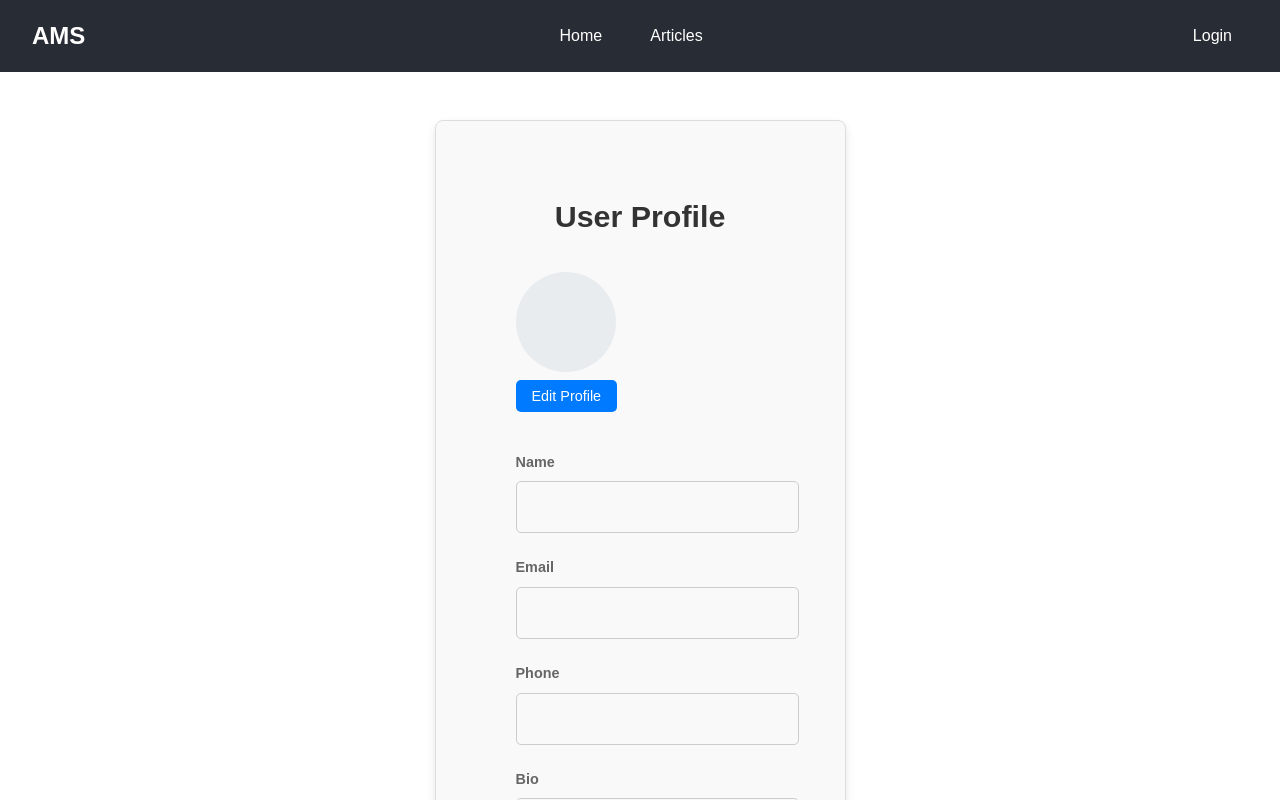
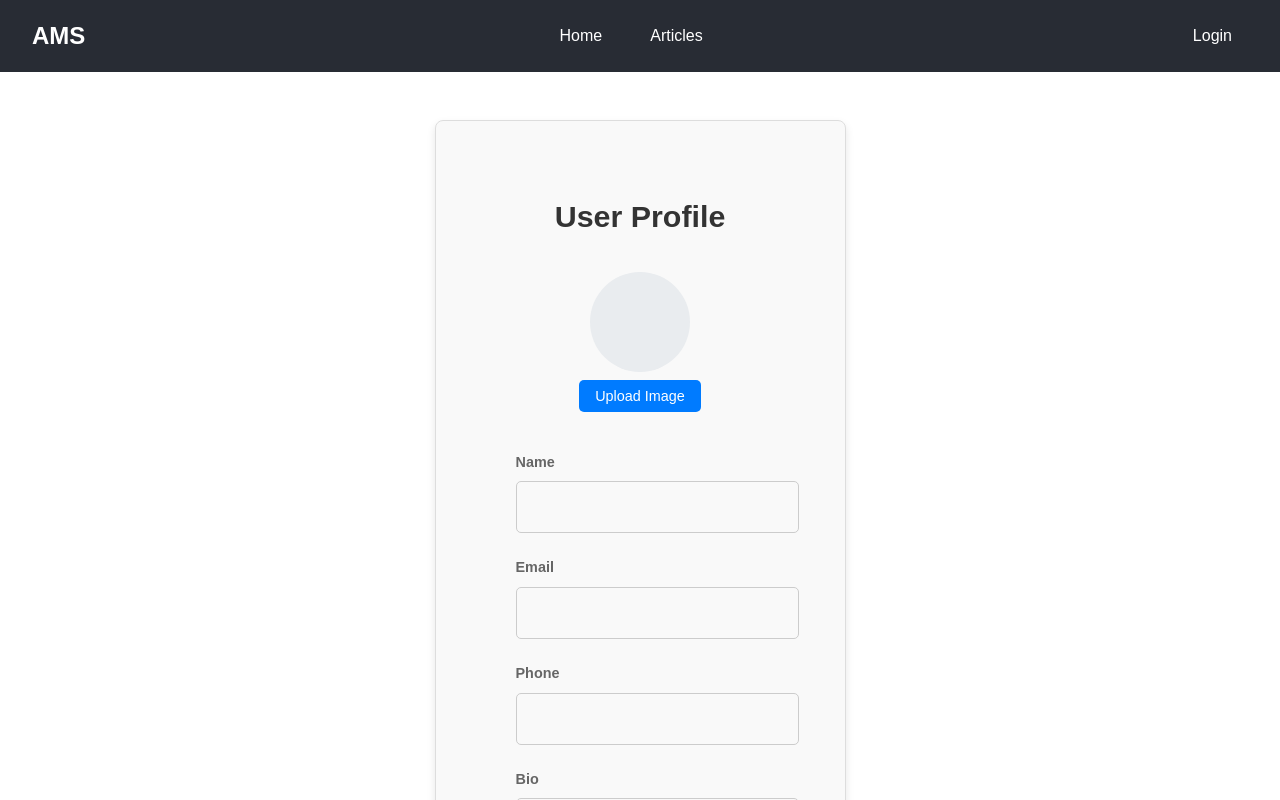
Before and after one commit to Haritha-sayone/articles-management-app, a React (Vite) app in the folder frontend/: page /profile in a window 1280 px wide. Built offline with nearby package versions, Linux system fonts and the light colour scheme; no server answers.

Commit message:
Profile page UI changes - minor

```diff
--- a/frontend/src/pages/Login.tsx
+++ b/frontend/src/pages/Login.tsx
@@ -9,6 +9,8 @@ import { login } from '../store/authSlice';
 import googleLogo from '../assets/images/google-logo.png';
 import { toast } from 'react-toastify';
 import 'react-toastify/dist/ReactToastify.css';
+import { doc, getDoc } from 'firebase/firestore'; // Import Firestore methods
+import { db } from '../firebaseConfig'; // Import Firestore database
 
 const Login: React.FC = () => {
   const navigate = useNavigate();
@@ -37,10 +39,13 @@ const Login: React.FC = () => {
       try {
         const userCredential = await signInWithEmailAndPassword(auth, values.email, values.password);
         const user = userCredential.user;
-        console.log('user', user);
 
-        dispatch(login({ name: user.displayName || 'Anonymous', email: user.email || '', uid: user.uid || '' })); // Dispatch login action with user details
-        toast.success(`Welcome back, ${user.displayName || 'Anonymous'}!`);
+        // Fetch user details from Firestore
+        const userDoc = await getDoc(doc(db, 'users', user.uid));
+        const userData = userDoc.exists() ? userDoc.data() : { name: 'Anonymous' };
+
+        dispatch(login({ name: userData.name || 'Anonymous', email: user.email || '', uid: user.uid || '' })); // Dispatch login action with user details
+        toast.success(`Welcome back, ${userData.name || 'Anonymous'}!`);
         navigate('/profile');
       } catch (error) {
         toast.error('Failed to log in. Please check your credentials.');
@@ -53,7 +58,8 @@ const Login: React.FC = () => {
     const provider = new GoogleAuthProvider();
     try {
       const userCredential = await signInWithPopup(auth, provider);
-      const user = userCredential.user;
+      const user = userCredential.user;console.log("user", user);
+
       dispatch(login({ name: user.displayName || 'Anonymous', email: user.email || '', uid: user.uid || '' })); // Dispatch login action with user details
       toast.success(`Welcome back, ${user.displayName || 'Anonymous'}!`);
       navigate('/profile');
--- a/frontend/src/pages/Profile.tsx
+++ b/frontend/src/pages/Profile.tsx
@@ -62,7 +62,7 @@ const Profile: React.FC = () => {
     <div className="login-container">
       <h2>User Profile</h2>
       <form onSubmit={formik.handleSubmit} className="login-form">
-        <div className="form-group">
+        <div className="form-group" style={{ display: 'flex', justifyContent: 'center', alignItems: 'center' }}>
           <div className="profile-pic-area">
             {profileImage ? (
               <img
@@ -80,8 +80,9 @@ const Profile: React.FC = () => {
               className="edit-profile-button"
               onClick={() => document.getElementById('profileImage')?.click()}
             >
-              Edit Profile
+              {profileImage ? 'Change Image' : 'Upload Image'}
             </button>
+          </div>
         </div>
         <input
           type="file"
@@ -91,7 +92,6 @@ const Profile: React.FC = () => {
           className="form-control"
           style={{ display: 'none' }}
         />
-        </div>
         <div className="form-group">
           <label htmlFor="name">Name</label>
           <input
```
Lines whose indentation alone changed are shown as unchanged.
